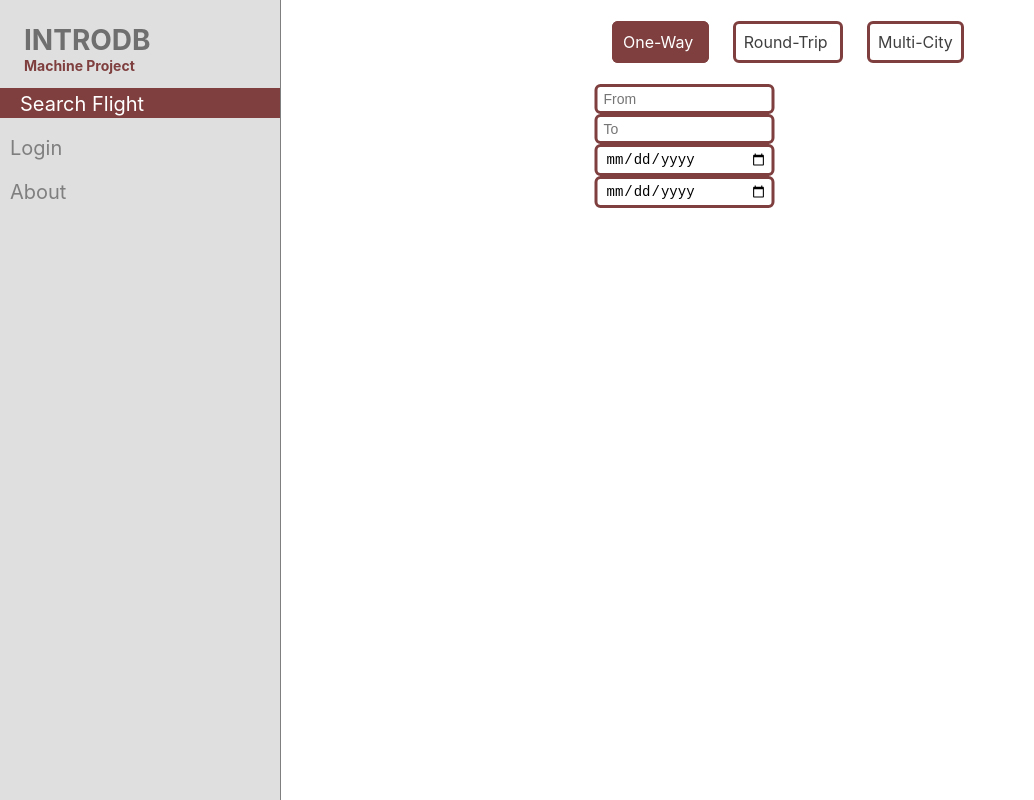
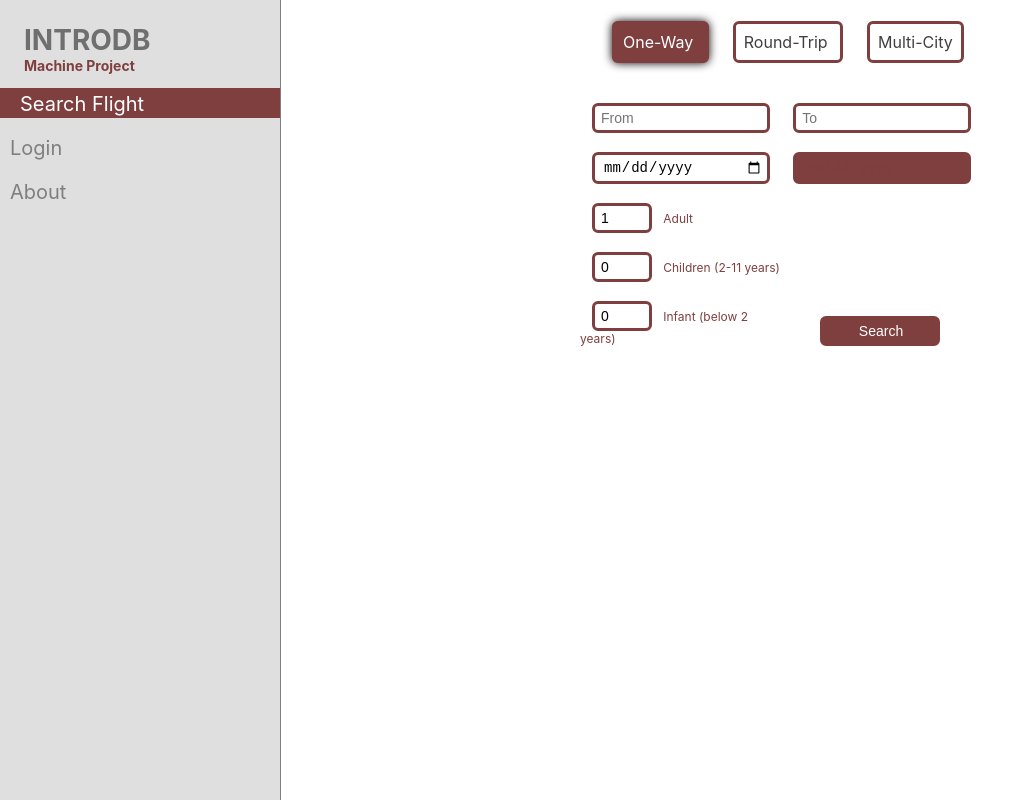
Before and after one commit to InfiniteX777/INTRODB-MP, a website: page index.html in a window 1280 px wide. Shown: the whole page, without its empty margins (0-1034 px from the left). Drawn offline with Linux system fonts and the light colour scheme.

Commit message:
progress
Set default value of 'adult' to 1.
Added 'Search' submit input.
Total passengers are now limited accordingly (20 adult+child, infant <= adult).
Return date is disabled when 'One-Way' is selected.
Added 'box-shadow' to flight selection.

```diff
--- a/index.html
+++ b/index.html
@@ -112,7 +112,7 @@
 	}
 
 	div#view-body {
-			background-color: transparent;
+		background: none;
 		height: 100%;
 		width: calc(100% - 280px);
 		top: 0;
@@ -122,10 +122,19 @@
 	}
 
 	input[type=radio]#tab-1 {
-			position:absolute;
+		position: absolute;
 		width: inherit;
 		height: inherit;
 		visibility: hidden;
+	}
+
+	div[name="search-view"] ul {
+		position: relative;
+		margin: 0;
+		left: 50%;
+		top: 32px;
+		width: 400px;
+		transform: translateX(-50%);
 	}
 
 	div[name="search-view"] ul label {
@@ -140,42 +149,66 @@
 		transition: all 0.2s;
 	}
 
-		div[name="search-view"] ul {
+	div[name="search-view"] div {
 		position: relative;
-			margin: 0px;
-			left:50%;
-			top: 32px;
+		top: 64px;
+		left: calc(50% - 200px);
 		width: 400px;
-			transform: translateX(-50%);
 	}
 
-		div div[name="loc-cont"] {
-			position: relative;
-			top: 64px;
-			left: 50%;
-			width: 371px;
-			transform: translateX(-50%);
-		}
-
-		div div[name="date-cont"] {
-			position: relative;
-			top: 64px;
-			left: 50%;
-			width: 371px;
-			transform: translateX(-50%);
-		}
-
-		div div input {
-			position: relative;
+	div[name="search-view"] div input {
 		border: 3px solid #7f3f3f;
 		border-radius: 6px;
 		padding: 4px;
-			margin-top: 0;
+		margin: 0;
+		margin-left: 12px;
 		text-indent: 2px;
 		font-size: 14px;
-			width: 180px;
+		width: calc(50% - 22px);
 		transition: all 0.2s;
 	}
+
+	div div label {
+		font-size: 12px;
+		color: #7f3f3f;
+	}
+
+	div div[name="count-cont"] {
+		left: calc(50% - 200px);
+		width: 200px;
+	}
+
+	div div[name="count-cont"] input {
+		width: 60px;
+	}
+
+	div[name="search-view"] input[type=submit] {
+		position: relative;
+		color: #fff;
+		background-color: #7f3f3f;
+		border: 3px solid #7f3f3f;
+		border-radius: 6px;
+		padding: 4px;
+		margin: 0;
+		text-indent: 2px;
+		font-size: 14px;
+		width: 120px;
+		left: calc(50% + 40px);
+		top: 34px;
+		outline: none;
+		transition: all 0.2s;
+	}
+
+	div[name="search-view"] input[type=submit]:hover {
+		box-shadow: 0 0 10px #000;
+	}
+
+	div[name="search-view"] input[type=submit]:active {
+		background-color: #4f0f0f;
+		border-color: #4f0f0f;
+		transition: 0s;
+	}
+
 
 	div div input:focus {
 		outline: none;
@@ -190,25 +223,21 @@
 	div div input::-webkit-calendar-picker-indicator:hover {
 		background: none;
 	}
-
-		div[id="search-view"] {
-			transition: all 0.2s;
-		}
 </style>
 
 <div id="view-body" name="search-view">
 	<ul>
 		<label>
 				One-Way
-				<input type=radio id="tab-1" name="flight-type" value="0" onclick="flightTypeClick(this)">
+				<input type=radio id="tab-1" name="flight-type" value=0 onclick="flightTypeClick(this)">
 			</label>
 		<label>
 				Round-Trip
-				<input type=radio id="tab-1" name="flight-type" value="1" onclick="flightTypeClick(this)">
+				<input type=radio id="tab-1" name="flight-type" value=1 onclick="flightTypeClick(this)">
 			</label>
 		<label>
 				Multi-City
-				<input type=radio id="tab-1" name="flight-type" value="3" onclick="flightTypeClick(this)">
+				<input type=radio id="tab-1" name="flight-type" value=2 onclick="flightTypeClick(this)">
 			</label>
 	</ul>
 	<div name="loc-cont">
@@ -224,17 +253,27 @@
 			</datalist>
 	</div>
 	<div name="date-cont">
-			<input type="date" name="date-depart">
-			<input type="date" name="date-return">
+		<input type=date name="date-depart">
+		<input type=date name="date-return">
 	</div>
+	<div name="count-cont">
+		<input type=number name="adult" min=0 value=1 oninput="countInput(this)">
+		<label>Adult</label>
+		<br>
+		<input type=number name="children" min=0 value=0 oninput="countInput(this)">
+		<label>Children (2-11 years)</label>
+		<br>
+		<input type=number name="infant" min=0 value=0 oninput="countInput(this)">
+		<label>Infant (below 2 years)</label>
+	</div>
+	<input type="submit" value="Search">
 </div>
 
 <div hidden id="view-body" name="about-view">
 	<a style="color: #3f3f7f;">
 		<h2>Hey there!</h2>
 		<h3 style="padding: 24px;">
-				This app is made by great people! Other than that,
-				there's nothing much to talk about...
+			This is a nice app.
 		</h3>
 	</a>
 </div>
@@ -250,19 +289,70 @@
 
 
 <script>
-		var selected_menu = null;
-		var flight_type = null;
+	var selected_menu;
+	var flight_type;
+
+	function countInput(self) {
+		if (self.name === "adult") {
+			var children = document.getElementsByName("children")[0];
+			var infant = document.getElementsByName("infant")[0];
+			var v = parseInt(children.value);
+
+			if (parseInt(self.value) === 0 && v > 2) {
+				children.value = 2;
+			} else if (self.value >= 20 - v) {
+				self.value = 20 - v;
+			}
+
+			v = parseInt(infant.value);
+
+			if (v > self.value) {
+				infant.value = self.value;
+			}
+		} else {
+			var v = parseInt(
+				document.getElementsByName("adult")[0].value
+			);
+
+			if (self.name === "children") {
+				if (v === 0 && parseInt(self.value) > 2) {
+					self.value = 2;
+				} else if (self.value >= 20 - v) {
+					self.value = 20 - v;
+				}
+			} else {
+				if (self.value > v) {
+					self.value = v;
+				}
+			}
+		}
+	}
 
 	function flightTypeClick(self) {
 		if (flight_type) {
 			flight_type.parentElement.removeAttribute("style");
 		}
 
-			self.setAttribute("checked","checked");
+		if (self.value == 0) {
+			var v = document.getElementsByName("date-return")[0];
+
+			v.setAttribute("disabled", "1");
+			v.setAttribute(
+				"style",
+				"cursor: not-allowed; color: #7f3f3f; background-color: #7f3f3f;"
+			);
+		} else {
+			var v = document.getElementsByName("date-return")[0];
+
+			v.removeAttribute("disabled");
+			v.removeAttribute("style");
+		}
+
+		self.setAttribute("checked", "checked");
 
 		self.parentElement.setAttribute(
 			"style",
-				"color: #fff; background-color: #7f3f3f;"
+			"box-shadow: 0 0 10px #000; color: #fff; background-color: #7f3f3f;"
 		);
 
 		flight_type = self;
@@ -281,7 +371,7 @@
 				view = document.getElementsByName(selected_menu.getAttribute("view"))[0];
 
 				if (view) {
-						view.setAttribute("hidden","hidden");
+					view.setAttribute("hidden", "hidden");
 				}
 			}
 
```
Lines whose indentation alone changed are shown as unchanged.
